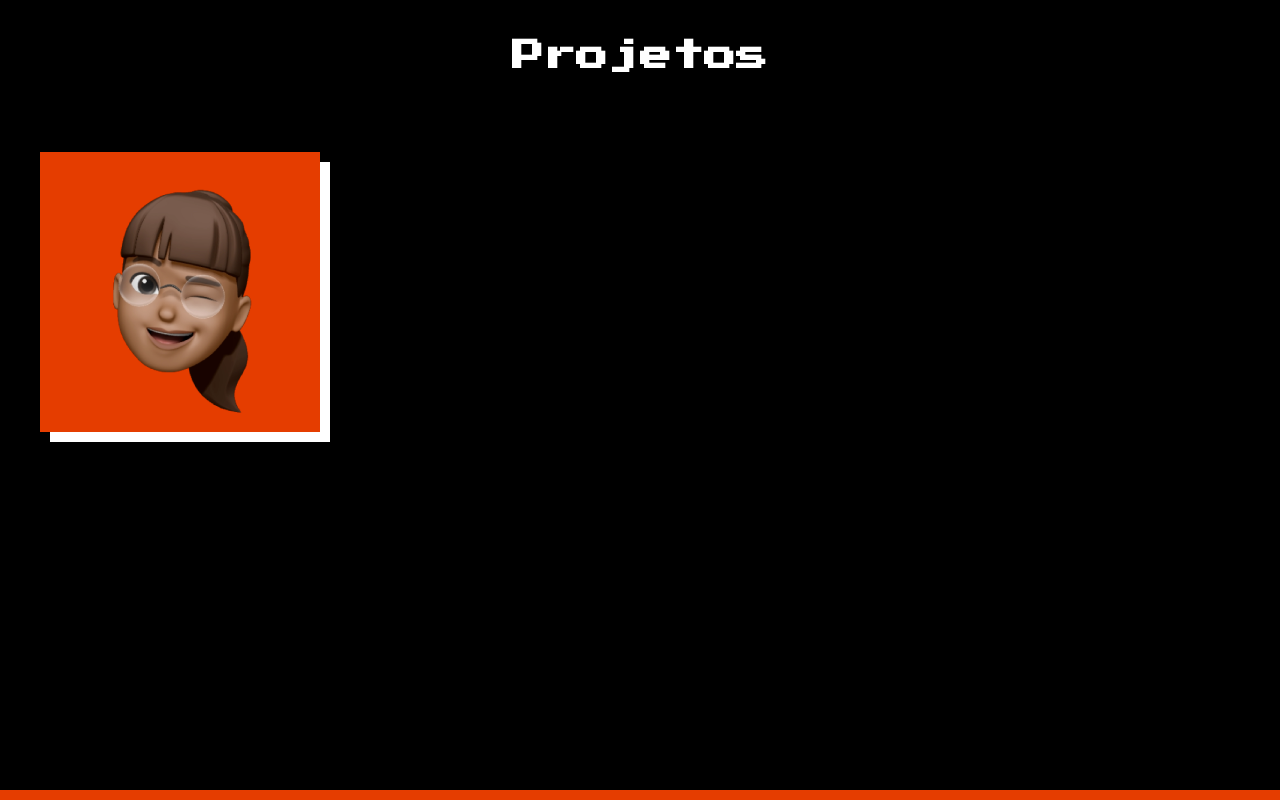
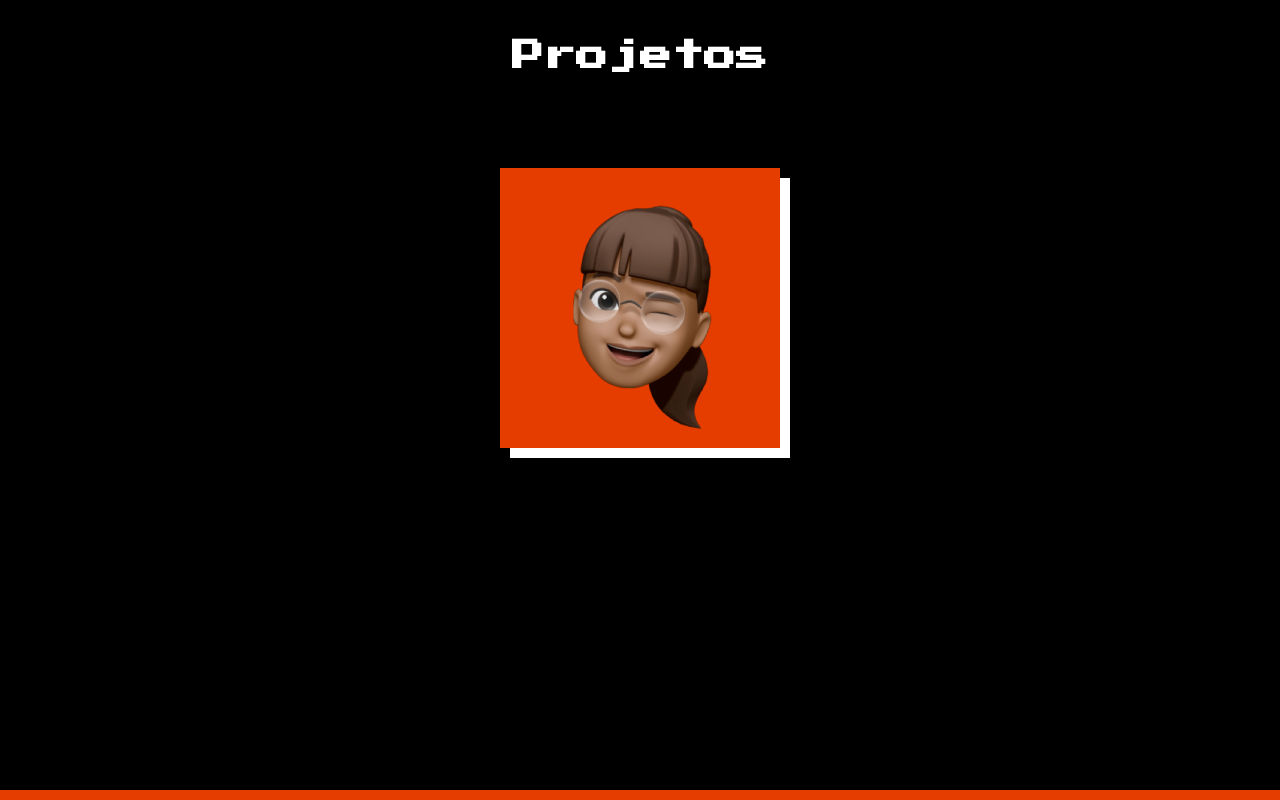
Before and after one commit to giselearaujos/giselearaujos.github.io, a plain HTML site: page index.html in a window 1280 px wide. Shown: the part 1656-2456 px from the top of the page. Drawn offline with Linux system fonts and the light colour scheme.

Commit message:
Create the wrapper-card component

```diff
--- /dev/null
+++ b/css/components/wrapper-card.css
@@ -0,0 +1,4 @@
+.wrapper-card {
+    display: flex;
+    justify-content:center;
+}
--- a/index.html
+++ b/index.html
@@ -21,6 +21,7 @@
     <link rel="stylesheet" href="css/components/skill-tec.css">
     <link rel="stylesheet" href="css/components/wrapper-skill.css">
     <link rel="stylesheet" href="css/components/progress-bar.css">
+    <link rel="stylesheet" href="css/components/wrapper-card.css">
     <link rel="stylesheet" href="css/components/card-project.css">
 
 </head>
@@ -110,9 +111,11 @@
     </section>
     <section class="section -bgblack -bdFirst">
         <h1 class="main-title -second">Projetos</h1>
-        <figure class="card-project">
-            <img src="./assets/img/giProjeto.png" alt="Icone gisele em desenho">
-        </figure>
+        <div class="wrapper-card">
+            <figure class="card-project">
+                <img src="./assets/img/giProjeto.png" alt="Icone gisele em desenho">
+            </figure>
+        </div>
     </section>
 
 
```
